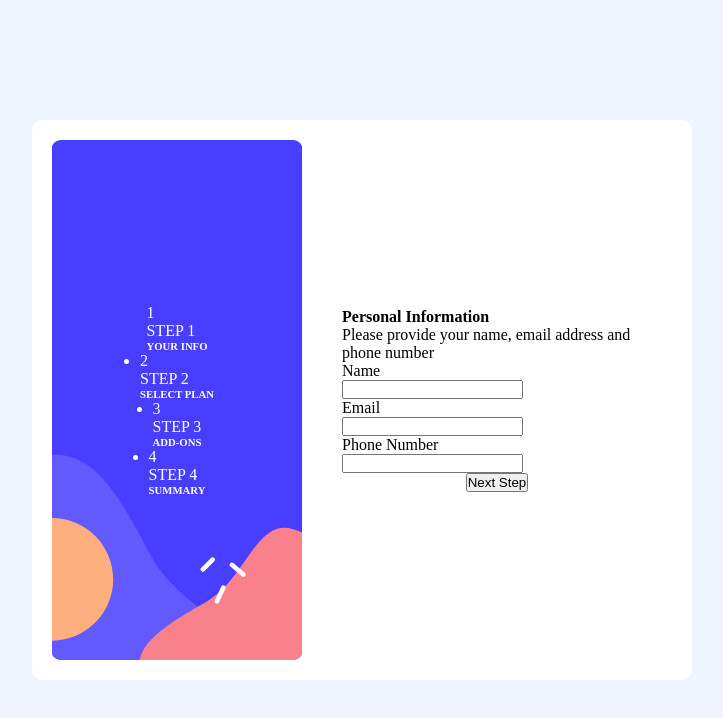
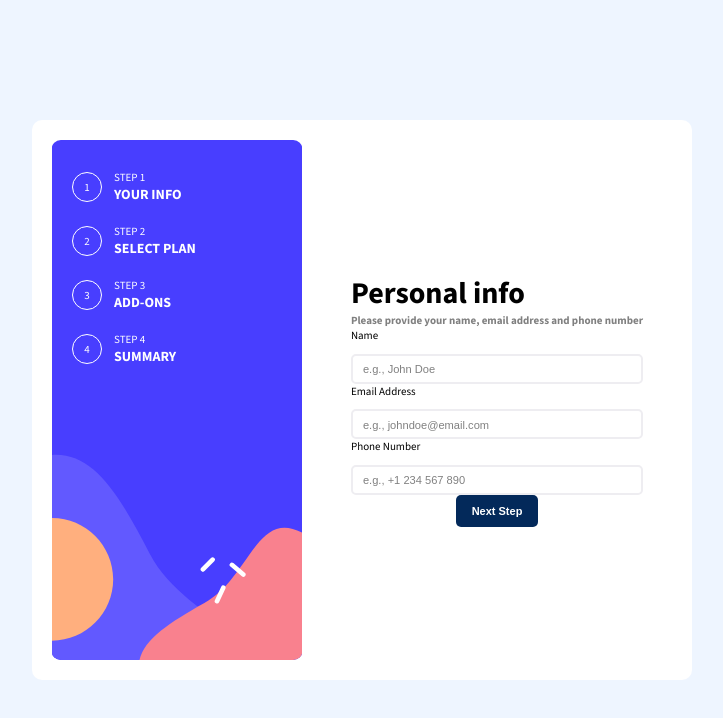
Before and after one commit to meshackyaro/multi-step-form, a plain HTML site: page index.html in a window 1280 px wide. Shown: the whole page, without its empty margins (278-1001 px from the left). Drawn offline with nearby package versions, Linux system fonts and the light colour scheme.

Commit message:
completed the main container

```diff
--- a/index.html
+++ b/index.html
@@ -5,56 +5,58 @@
     <meta name="viewport" content="width=device-width, initial-scale=1.0" />
     <title>Document</title>
     <link rel="stylesheet" href="styles.css" />
+    <link
+      href="https://fonts.googleapis.com/css2?family=Source+Sans+3:wght@300;400;700&display=swap"
+      rel="stylesheet"
+    />
   </head>
   <body>
     <!-- <div class="main-container"> -->
     <div class="main-container1">
       <ul class="side-bar">
         <div>
-          <p>1</p>
+          <p class="p-tag-1">1</p>
           <div class="step-1">
-            <p>STEP 1</p>
-            <h6>YOUR INFO</h6>
+            <p>STEP 1 <span>YOUR INFO</span></p>
           </div>
         </div>
-        <li>
-          <p>2</p>
+        <div>
+          <p class="p-tag-1">2</p>
           <div class="step-2">
-            <p>STEP 2</p>
-            <h6>SELECT PLAN</h6>
+            <p>STEP 2 <span>SELECT PLAN</span></p>
           </div>
-        </li>
-        <li>
-          <p>3</p>
+        </div>
+        <div>
+          <p class="p-tag-1">3</p>
           <div class="step-3">
-            <p>STEP 3</p>
-            <h6>ADD-ONS</h6>
+            <p>STEP 3 <span>ADD-ONS</span></p>
           </div>
-        </li>
-        <li>
-          <p>4</p>
+        </div>
+        <div>
+          <p class="p-tag-1">4</p>
           <div class="step">
-            <p>STEP 4</p>
-            <h6>SUMMARY</h6>
+            <p>STEP 4 <span>SUMMARY</span></p>
           </div>
-        </li>
+        </div>
       </ul>
       <div class="right-container">
         <div class="personal-info">
-          <h4>Personal Information</h4>
-          <p>Please provide your name, email address and phone number</p>
+          <div>
+            <h4>Personal info <span>Please provide your name, email address and phone number</span></h4>
+
+          </div>
           <div class="input-container">
             <div class="name">
               <p>Name</p>
-              <input type="text" />
+              <input type="text" placeholder="e.g., John Doe"/>
             </div>
             <div class="email">
-              <p>Email</p>
-              <input type="email" />
+              <p>Email Address</p>
+              <input type="email" placeholder="e.g., johndoe@email.com"/>
             </div>
             <div class="phone-number">
               <p>Phone Number</p>
-              <input type="number" />
+              <input type="number" placeholder="e.g., +1 234 567 890"/>
             </div>
           </div>
         </div>
--- a/styles.css
+++ b/styles.css
@@ -1,3 +1,4 @@
+@import url("https://fonts.googleapis.com/css2?family=Source+Sans+3:wght@300;400;700&display=swap");
 * {
   padding: 0;
   margin: 0;
@@ -5,6 +6,7 @@
 }
 
 body {
+  font-family: "Source Sans 3", sans-serif;
   background-color: rgb(238, 245, 255);
   display: flex;
   justify-content: center;
@@ -20,6 +22,7 @@ body {
   background-color: white; /* Just for visibility */
   padding: 20px;
   border-radius: 10px; /* Optional: Adds rounded corners */
+
 }
 
 .side-bar {
@@ -30,10 +33,9 @@ body {
   height: 520px; /* Adjust height as needed */
   display: flex;
   flex-direction: column;
-  align-items: center;
-  justify-content: center;
   color: white;
   padding: 20px;
+
 }
 
 .right-container {
@@ -46,4 +48,115 @@ body {
   width: 350px; /* Adjust as needed */
   height: 400px; /* Match sidebar height */
   border-radius: 10px; /* Optional */
+  flex: 2;
 }
+
+.side-bar ul {
+  list-style: none;
+  padding-top: -20px;
+}
+
+.side-bar > div {
+  display: flex;
+  align-items: center;
+  flex-direction: row;
+  padding: 10px 0;
+  gap: 12px;
+}
+
+p {
+  font-size: 11px;
+  &:hover {
+    cursor: pointer
+  }
+}
+
+p > span {
+  font-size: 14px;
+  font-weight: bold;
+  display: block;
+  &:hover {
+    cursor: pointer
+  }
+}
+
+.side-bar .p-tag-1 {
+  border-radius: 50%; /* Makes it a perfect circle */
+  border: 1px solid white;
+  width: 30px; /* Slightly increased size for better alignment */
+  height: 30px;
+  display: flex; /* Enables flexbox */
+  justify-content: center; /* Centers content horizontally */
+  align-items: center; /* Centers content vertically */
+  text-align: center; /* Ensures text stays centered */
+  &:hover {
+    cursor: pointer
+  }
+}
+
+/* .side-bar > div > p {
+  margin-right: 10px;
+  margin-top: 40px;
+  border-radius: 50px;
+  width: 20px;
+  height: 20px;
+  background-color: #483eff;
+  justify-content: center;
+  display: flex;
+  border: 1px solid white;
+  &:hover {
+    cursor: pointer;
+  }
+} */
+
+.right-container .personal-info {
+  font-size: 30px;
+}
+
+.right-container .personal-info span {
+  font-size: 11px;
+  color: gray;
+  display: block;
+}
+.right-container {
+  font-size: 2px;
+}
+
+input::placeholder{
+  color: gray;
+  font-size: smaller;
+}
+
+.input-container {
+  width: 100%;
+  max-width: 300%;
+}
+
+.input-container input {
+  border: 2px solid #eeedf1;
+  border-radius: 5px;
+  width: 100%;
+  height: 30px;
+  padding: 10px;
+  outline: none;
+}
+
+
+.input-container .name .email .phone-number p {
+  color: #03295a;
+}
+
+.right-container button {
+  background-color: #03295a;
+  color: #fff;
+  font-size: 11px;
+  font-weight: bold;
+  border: none;
+  /* width: 100px; */
+  border-radius: 5px;
+  padding: 10px 16px;
+  align-items: flex-end;
+  justify-content: flex-end;
+
+
+}
```
